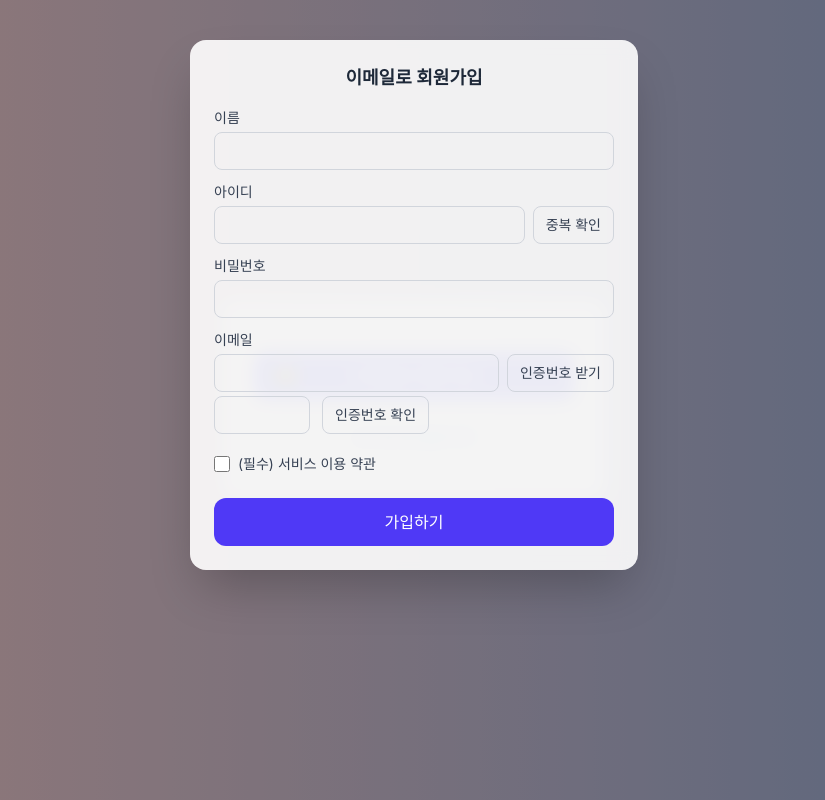
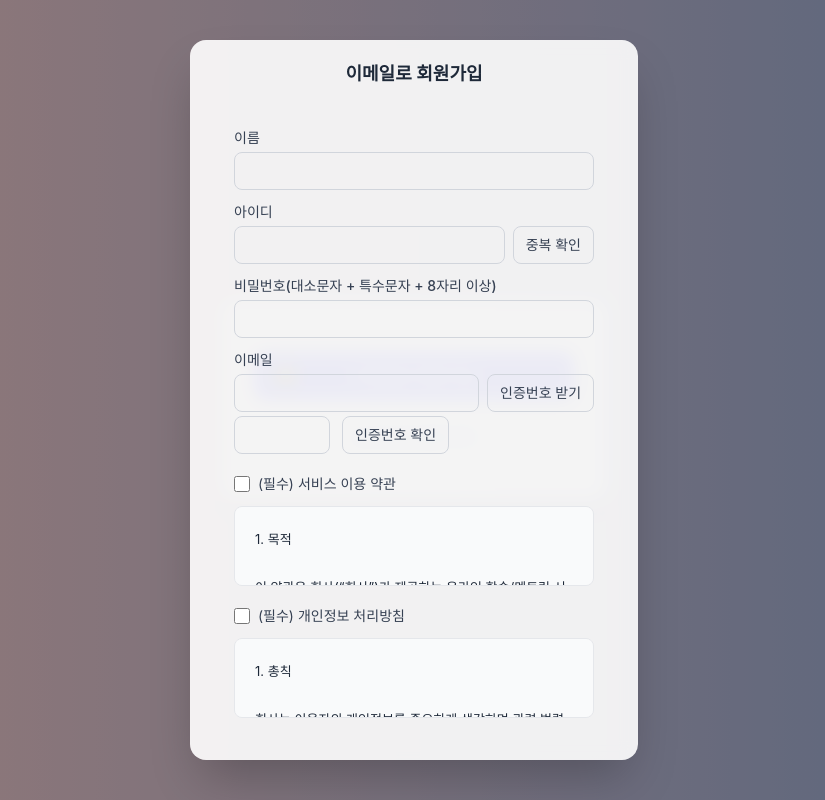
Before and after one commit to gahyeon1022/AIL-ways, a Next.js app in the folder apps/frontend/: page /signup in a window 1280 px wide. Both pictures are taken after a click on the button "이메일로 회원가입". Shown: the whole page, without its empty margins (226-1051 px from the left). Built offline with nearby package versions, Linux system fonts and the light colour scheme; no server answers.

Commit message:
회원가입 약관 추가 및 스크롤 기능 추가

```diff
--- a/apps/frontend/src/app/_actions/auth.ts
+++ b/apps/frontend/src/app/_actions/auth.ts
@@ -23,22 +23,28 @@ async function callAPI<T>(path: string, init?: RequestInit): Promise<{ data: T }
 
   // HTTP 에러 우선 처리
   if (!res.ok) {
-    const txt = await res.text().catch(() => "");
+    const text = await res.text().catch(() => "");
     try {
-      const j = JSON.parse(txt) as ApiEnvelope;
+      const j = JSON.parse(text) as ApiEnvelope;
       const msg = typeof j.error === "string" ? j.error : (j.error?.message ?? "요청 실패");
-      throw new Error(msg);
+      throw new Error(`[${res.status}] ${msg}`);
     } catch {
-      throw new Error("요청 실패");
+      const preview = text ? ` - ${text.slice(0, 120)}` : "";
+      throw new Error(`[${res.status}] 요청 실패${preview}`);
     }
   }
 
+  if (res.status === 204) { // (로그인에는 잘 안 쓰이지만 안전망)
+    return { data: undefined as T };
+  }
   // 규약 파싱
   const json = (await res.json()) as ApiEnvelope<T>;
-  if (!json || typeof json.success !== "boolean") throw new Error("서버 응답 형식 오류");
+  if (!json || typeof json.success !== "boolean") {
+    throw new Error(`[${res.status}] 서버 응답 형식 오류`);
+  }
   if (!json.success) {
     const msg = typeof json.error === "string" ? json.error : (json.error?.message ?? "오류");
-    throw new Error(msg);
+    throw new Error(`[${res.status}] ${msg}`);
   }
   return { data: json.data as T };
 }
@@ -87,6 +93,7 @@ export async function loginAction(formData: FormData) {
         typeof data.refreshTokenExpiresIn === "number" && data.refreshTokenExpiresIn > 0
           ? data.refreshTokenExpiresIn
           : 60 * 60 * 24 * 30; // 기본 30일
+
     jar.set({
       name: "REFRESH_TOKEN",
       value: data.refreshToken,
@@ -96,8 +103,9 @@ export async function loginAction(formData: FormData) {
       path: "/",
       maxAge: rtMaxAge,
     });
+  }
 
-    return { ok: true, msg: "로그인 성공", data: { userId: data.userId} } }; // data.token, data.refreshToken 접근 가능.
+    return { ok: true, msg: "로그인 성공", data: { userId: data.userId } }; // data.token, data.refreshToken 접근 가능.
   } catch (e: any) {
     return { ok: false, msg: String(e?.message || "로그인 실패") };
   }
@@ -132,7 +140,7 @@ export async function sendEmailCodeAction(email: string) {
       method: "POST",
       body: JSON.stringify({ email }),
     });
-    return { ok: true, ttl: data?.ttl, msg: "인증번호 전송 완료" };
+    return { ok: true, ttl: data?.ttl, msg: "인증번호를 전송했습니다." };
   } catch (e: any) {
     return { ok: false, msg: String(e?.message || "요청 실패") };
   }
@@ -160,16 +168,23 @@ export async function signupAction(formData: FormData) {
   const code = String(formData.get("code") ?? "");
   const tos = asBool(formData.get("tos"));
 
-  if (!tos) return { ok: false, msg: "약관 동의 필요가 필요합니다." };
+  const CONSENTS = [
+  { type: "TOS",           name: "tos",          label: "서비스 이용 약관",     required: true },
+  { type: "PRIVACY",       name: "privacy",      label: "개인정보 처리방침",     required: true },
+  { type: "VIDEO_CAPTURE", name: "videoCapture", label: "영상 촬영·분석 동의", required: true },
+    ] as const;
+
+  const consents = CONSENTS.map(c => ({ type: c.type, agreed: asBool(formData.get(c.name)) }));
+  const missing  = CONSENTS.filter(c => c.required && !asBool(formData.get(c.name))).map(c => c.label);
+
+  if (missing.length) {
+    return { ok: false, msg: `다음 항목에 동의가 필요합니다: ${missing.join(", ")}` };
+  }
 
   const payload = {
     email, userName, userId, userPw, code,
     createdAt: new Date().toISOString(), // 백엔드에서 UTC 파싱 권장
-    consents: [
-      { type: "TOS", agreed: true },
-      { type: "PRIVACY", agreed: true },
-      { type: "VIDEO_CAPTURE", agreed: true },
-    ],
+    consents,
   };
 
   try {
--- a/apps/frontend/src/components/modal/LocalSignupModal.tsx
+++ b/apps/frontend/src/components/modal/LocalSignupModal.tsx
@@ -1,5 +1,6 @@
 "use client";
 
+import ScrollableTerms from "@/components/ui/ScrollableTerms";
 import { useState } from "react";
 import { motion, AnimatePresence } from "framer-motion";
 import {
@@ -22,6 +23,8 @@ export default function LocalSignupModal({ open, onClose }: Props) {
   const [userId, setUserId] = useState("");
   const [userPw, setUserPw] = useState("");
   const [tos, setTos] = useState(false);
+  const [privacy, setPrivacy] = useState(false);
+  const [videoCapture, setVideoCapture] = useState(false);
   const [loading, setLoading] = useState(false);
   const [emailSending, setEmailSending] = useState(false);
   const [idChecking, setIdChecking] = useState(false);
@@ -77,10 +80,10 @@ export default function LocalSignupModal({ open, onClose }: Props) {
             animate={{ y: 0, opacity: 1 }}
             exit={{ y: -24, opacity: 0 }}
             transition={{ type: "spring", stiffness: 280, damping: 24 }}
-            className="absolute left-1/2 top-10 w-[92vw] max-w-md -translate-x-1/2 rounded-2xl bg-white/90 backdrop-blur p-6 shadow-2xl"
+            className="absolute left-1/2 top-10 w-[92vw] max-w-md -translate-x-1/2 rounded-2xl bg-white/90 backdrop-blur p-5 max-h-[90vh] flex flex-col shadow-2xl "
           >
             <h2 className="text-lg font-semibold text-gray-800 mb-4">이메일로 회원가입</h2>
-            <form onSubmit={onSubmit} className="grid gap-3 text-left">
+            <form onSubmit={onSubmit} className="flex-1 overflow-y-auto p-6 grid gap-3 text-left">
               <label className="text-sm font-medium text-gray-700">
                 이름
                 <input name="userName" value={userName} onChange={(e)=>setUserName(e.target.value)} required className="mt-1 w-full rounded-lg border border-gray-300 px-3 py-2 outline-none focus:ring-2 focus:ring-indigo-500"/>
@@ -97,7 +100,7 @@ export default function LocalSignupModal({ open, onClose }: Props) {
               </label>
 
               <label className="text-sm font-medium text-gray-700">
-                비밀번호
+                비밀번호(대소문자 + 특수문자 + 8자리 이상)
                 <input name="userPw" type="password" value={userPw} onChange={(e)=>setUserPw(e.target.value)} required className="mt-1 w-full rounded-lg border border-gray-300 px-3 py-2 outline-none focus:ring-2 focus:ring-indigo-500"/>
               </label>
 
@@ -118,10 +121,29 @@ export default function LocalSignupModal({ open, onClose }: Props) {
                 </div>
               </label>
 
-              <label className="mt-2 flex items-center gap-2 text-sm text-gray-700">
+              <div className="flex flex-col gap-1">
+              <label className="mt-2 mb-0 flex items-center gap-2 text-sm text-gray-700">
                 <input type="checkbox" name="tos" checked={tos} onChange={(e)=>setTos(e.target.checked)} className="h-4 w-4 rounded border-gray-300 text-indigo-600 focus:ring-indigo-500" />
                 (필수) 서비스 이용 약관
               </label>
+               <ScrollableTerms src="/terms/tos.md" className="mt-0 p-3 text-[12px] leading-5"/>
+               </div>
+
+               <div className="flex flex-col gap-1">
+               <label className="mt-2 flex items-center gap-2 text-sm text-gray-700">
+                <input type="checkbox" name="privacy" checked={privacy} onChange={(e)=>setPrivacy(e.target.checked)} className="h-4 w-4 rounded border-gray-300 text-indigo-600 focus:ring-indigo-500" />
+                (필수) 개인정보 처리방침
+              </label>
+               <ScrollableTerms src="/terms/privacy.md" />
+               </div>
+
+              <div className="flex flex-col gap-1">
+               <label className="mt-2 flex items-center gap-2 text-sm text-gray-700">
+                <input type="checkbox" name="videoCapture" checked={videoCapture} onChange={(e)=>setVideoCapture(e.target.checked)} className="h-4 w-4 rounded border-gray-300 text-indigo-600 focus:ring-indigo-500" />
+                (필수) 영상 촬영·분석 동의서
+              </label>
+               <ScrollableTerms src="/terms/video_capture.md" />
+              </div>
 
               <button type="submit" disabled={loading} className="mt-3 w-full rounded-xl bg-indigo-600 px-4 py-3 font-medium text-white hover:bg-indigo-700 disabled:opacity-60">
                 {loading ? "처리 중..." : "가입하기"}
--- a/apps/frontend/src/components/ui/ScrollableTerms.tsx
+++ b/apps/frontend/src/components/ui/ScrollableTerms.tsx
@@ -0,0 +1,39 @@
+"use client";
+
+import { useEffect, useState } from "react";
+
+export default function ScrollableTerms({
+  src,
+  className = "",
+}: {
+  src: string;      // 예: "/terms/tos.md"
+  className?: string;
+}) {
+  const [text, setText] = useState("");
+  const [err, setErr] = useState("");
+
+  useEffect(() => {
+    let alive = true;
+    fetch(src, { cache: "force-cache" })
+      .then(async (res) => {
+        if (!res.ok) throw new Error("약관을 불러오지 못했습니다.");
+        const t = await res.text();
+        if (alive) setText(t);
+      })
+      .catch((e: any) => alive && setErr(e.message ?? "로드 오류"));
+    return () => { alive = false; };
+  }, [src]);
+
+  return (
+    <div
+      className={
+        "mt-2 max-h-[80px] overflow-y-auto rounded-lg border border-gray-200 " +
+        "bg-gray-50 p-5 text-[13px] leading-6 text-gray-800 whitespace-pre-wrap " +
+        className
+      }
+    >
+      {!text && !err && "불러오는 중..."}
+      {err ? err : text}
+    </div>
+  );
+}
```
